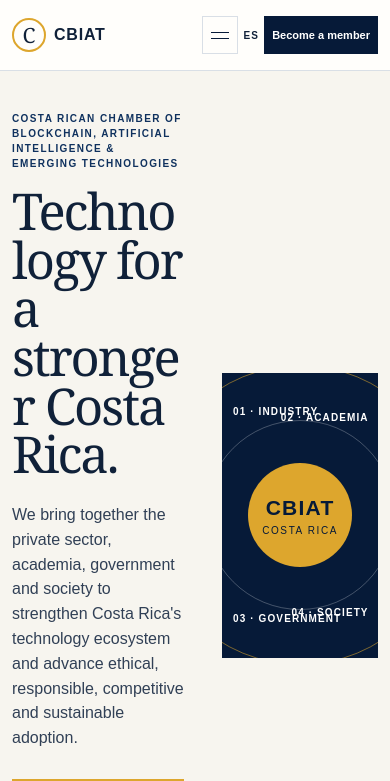
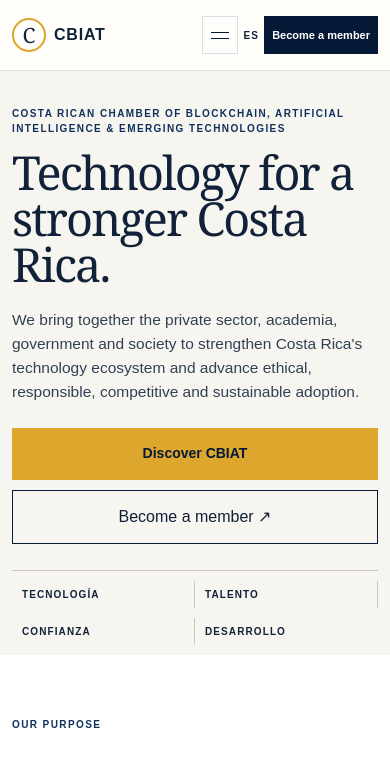
Before and after one commit to techrebelgit/cbiat-web, a Next.js app: page /en in a window 390 px wide. Shown: the top 781 px of the page. Built offline with nearby package versions, Linux system fonts and the light colour scheme.

Commit message:
fix: simplify hero layout on tablet and mobile

```diff
--- a/app/globals.css
+++ b/app/globals.css
@@ -267,3 +267,101 @@
   .mobile-nav summary{width:36px;padding:0 8px}
   .hero-rule span{min-width:0}
 }
+
+
+/* Hero responsive refinement */
+@media(max-width:1024px){
+  .hero-grid{
+    grid-template-columns:minmax(0,1fr);
+    gap:32px;
+    min-height:0;
+    padding:54px 0 38px;
+  }
+  .hero-grid>div:first-child{max-width:760px}
+  .hero h1{
+    font-size:clamp(50px,7.2vw,66px);
+    line-height:.96;
+    max-width:720px;
+  }
+  .hero-body{
+    font-size:17px;
+    line-height:1.55;
+    max-width:640px;
+    margin-top:24px;
+  }
+  .hero-actions{margin-top:28px}
+  .hero-visual{
+    min-height:315px;
+    max-width:760px;
+    width:100%;
+  }
+  .orbit-a{width:210px;height:210px}
+  .orbit-b{width:320px;height:320px}
+  .visual-center{width:112px;height:112px}
+  .visual-center strong{font-size:22px}
+  .stakeholder{font-size:10px}
+}
+
+@media(max-width:820px){
+  .hero-grid{padding:46px 0 34px;gap:26px}
+  .hero h1{
+    font-size:clamp(46px,8.5vw,58px);
+    line-height:.98;
+  }
+  .hero-body{font-size:16px;max-width:600px}
+  .hero-visual{min-height:285px}
+  .orbit-a{width:190px;height:190px}
+  .orbit-b{width:285px;height:285px}
+  .visual-center{width:102px;height:102px}
+  .hero-rule{margin-top:0}
+}
+
+/* On phones, remove the decorative hero visual entirely.
+   The content becomes one clean editorial column. */
+@media(max-width:700px){
+  .hero-grid{
+    display:block;
+    padding:42px 0 30px;
+  }
+  .hero-grid>div:first-child{max-width:none}
+  .hero-visual{display:none}
+  .hero .eyebrow{
+    max-width:32rem;
+    margin-bottom:14px;
+    line-height:1.45;
+  }
+  .hero h1{
+    font-size:clamp(42px,11vw,54px);
+    line-height:.98;
+    max-width:none;
+  }
+  .hero-body{
+    font-size:16px;
+    line-height:1.55;
+    margin-top:20px;
+    max-width:none;
+  }
+  .hero-actions{
+    margin-top:24px;
+    width:100%;
+    align-items:stretch;
+    flex-direction:column;
+    gap:10px;
+  }
+  .hero-actions>.button,
+  .hero-actions .modal-text-trigger{
+    width:100%;
+    justify-content:center;
+    text-align:center;
+  }
+  .hero-actions .modal-text-trigger{
+    border:1px solid var(--navy);
+    padding:14px 16px;
+  }
+}
+
+@media(max-width:420px){
+  .hero-grid{padding:36px 0 26px}
+  .hero h1{font-size:clamp(40px,12vw,50px)}
+  .hero-body{font-size:15.5px}
+}
```
